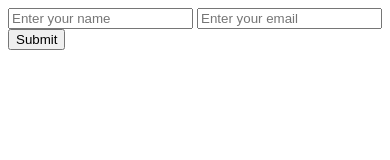
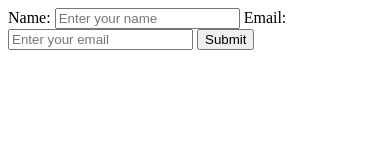
Before and after one commit to renzi-a/groupact, a plain HTML site: page contact.html in a window 390 px wide. Drawn offline with Linux system fonts and the light colour scheme.

Commit message:
Enhance contact form: Added labels for inputs, improved accessibility, and implemented meta tags for responsiveness.

```diff
--- a/contact.html
+++ b/contact.html
@@ -1,12 +1,23 @@
 <!DOCTYPE html>
-<html>
-<head><title>Contact</title></head>
+<html lang="en">
+<head>
+    <meta charset="UTF-8">
+    <meta name="viewport" content="width=device-width, initial-scale=1.0">
+    <title>Contact</title>
+</head>
 <body>
-    <form action="/submit-form" method="POST"> <!-- Action URL and POST method added -->
-        <input type="text" name="name" placeholder="Enter your name" required>
-        <input type="email" name="email" placeholder="Enter your email" required>
+    <form action="/submit-form" method="POST">
+        <!-- Name Input -->
+        <label for="name">Name:</label>
+        <input type="text" id="name" name="name" placeholder="Enter your name" required>
+
+        <!-- Email Input -->
+        <label for="email">Email:</label>
+        <input type="email" id="email" name="email" placeholder="Enter your email" required>
+
         <button type="submit">Submit</button>
     </form>
+
     <script src="js/form.js"></script>
 </body>
 </html>
```
